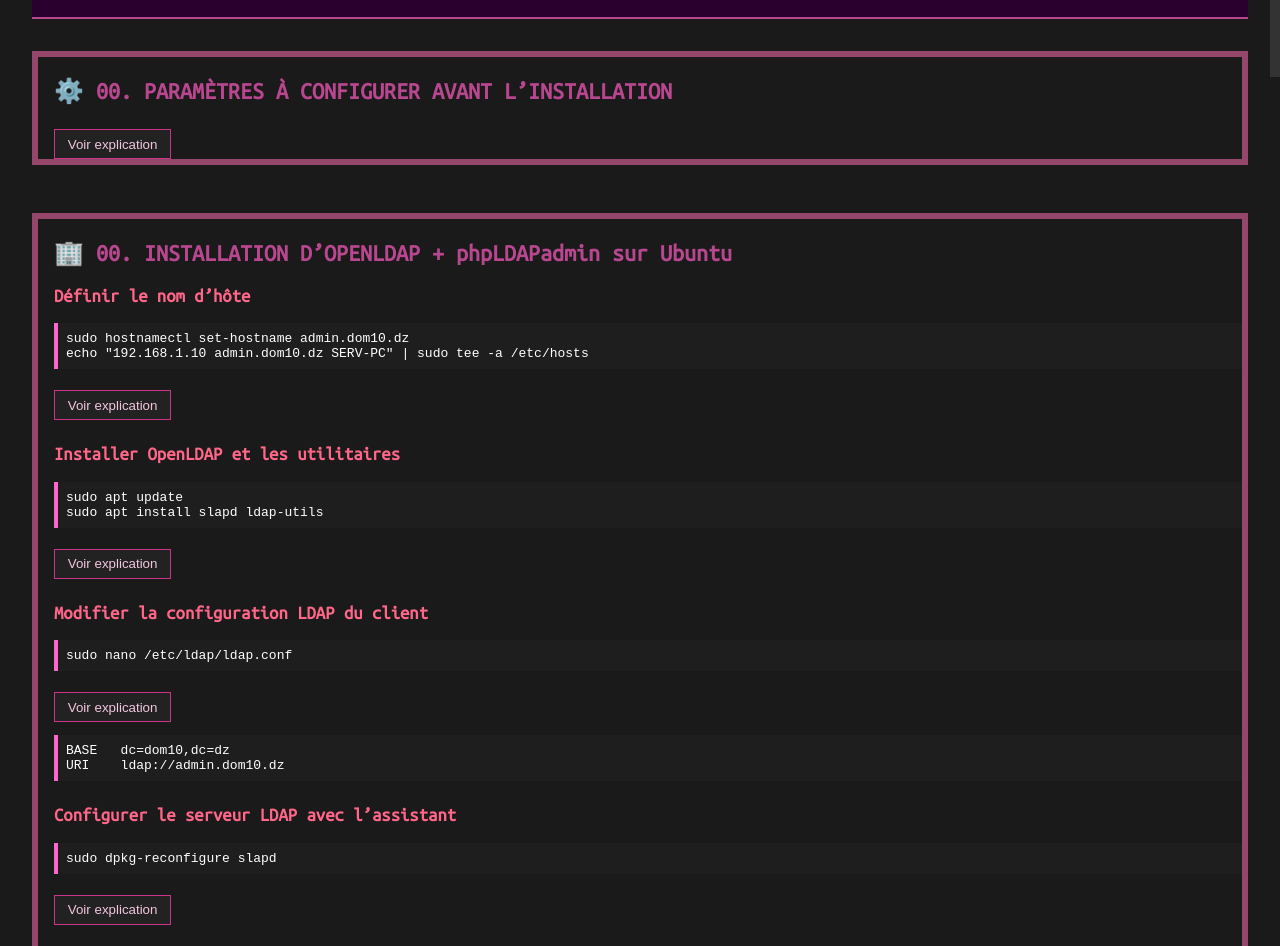
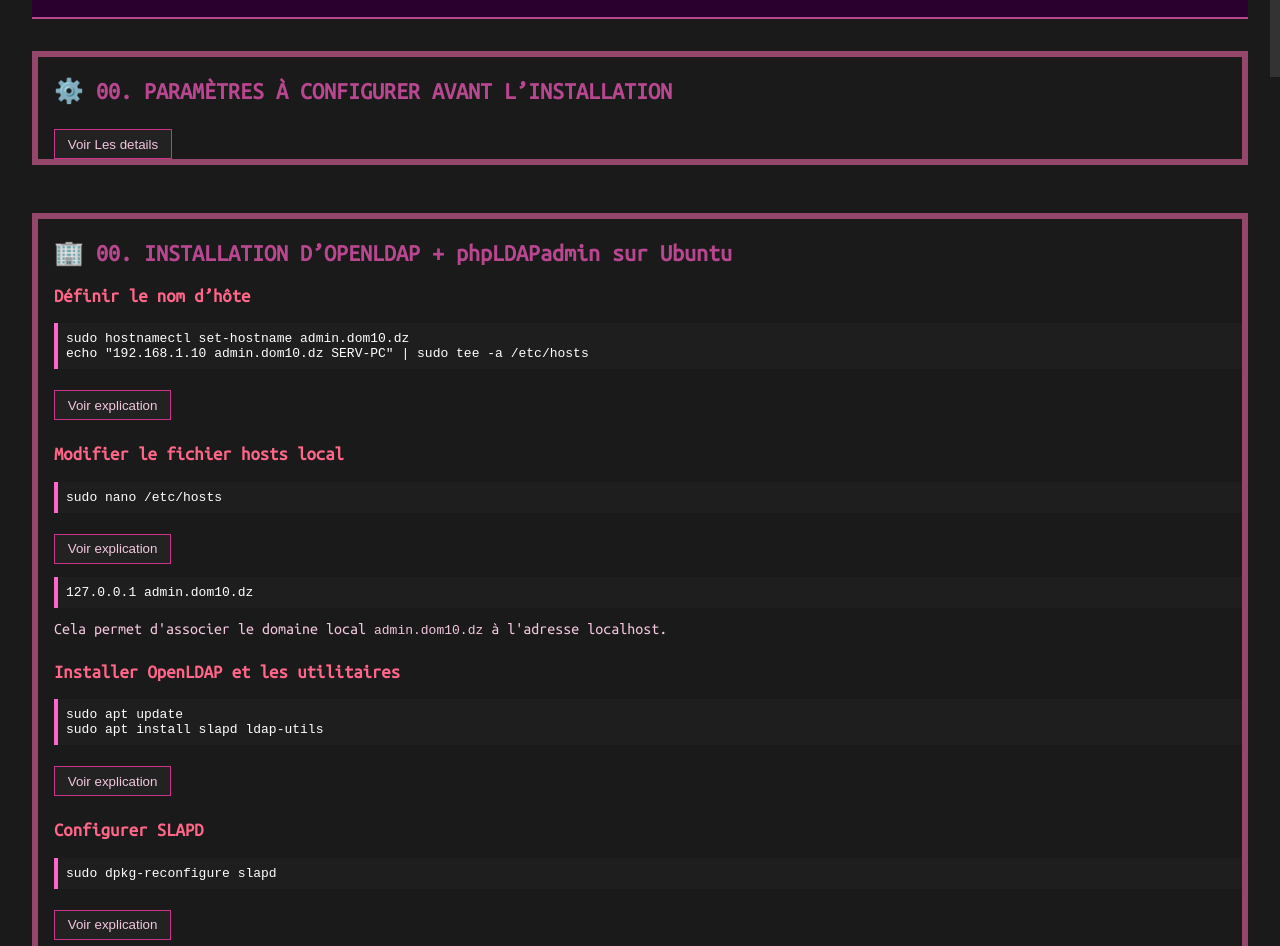
Before and after one commit to tudertshr/LINUX-serv, a plain HTML site: page index.html in a window 1280 px wide. Shown: the part 723-1669 px from the top of the page. Drawn offline with Linux system fonts and the light colour scheme; a web font is replaced by a local one.

Commit message:
Update index.html

```diff
--- a/index.html
+++ b/index.html
@@ -41,10 +41,10 @@
       <th>Accès</th>
     </tr>
     <tr>
-  <td>00</td>
-  <td>INSTALLATION D’OPENLDAP + phpLDAPadmin sur Ubuntu </td>
-  <td><a href="#LDHCP"> 🏢 </a></td>
-</tr>
+      <td>00</td>
+      <td>INSTALLATION D’OPENLDAP + phpLDAPadmin sur Ubuntu </td>
+      <td><a href="#LDHCP"> 🏢 </a></td>
+    </tr>
 
     <tr>
       <td>01</td>
@@ -107,7 +107,7 @@
   <h2>⚙️ 00. PARAMÈTRES À CONFIGURER AVANT L’INSTALLATION</h2>
   <div class="bloc">
 
-    <button class="toggle">Voir explication</button>
+    <button class="toggle">Voir Les details</button>
 
     <div class="desc">
       <ul>
@@ -151,7 +151,7 @@
 
 
 
-<section id="LDHCP">
+<section id="LDHCP" >
   <h2>🏢 00. INSTALLATION D’OPENLDAP + phpLDAPadmin sur Ubuntu</h2>
   <div class="bloc">
 
@@ -163,12 +163,36 @@
       <p class="desc">Définit le nom d’hôte complet du serveur (<code>admin.dom10.dz</code>) et l’ajoute au fichier hosts avec son nom NetBIOS <code>SERV-PC</code>.</p>
     </div>
 
+    <h3>Modifier le fichier hosts local</h3>
+    <div class="cmd">
+      <pre><code>sudo nano /etc/hosts</code></pre>
+      <button class="toggle">Voir explication</button>
+      <p class="desc">Ajoute à la fin du fichier la ligne suivante :
+<pre><code>127.0.0.1 admin.dom10.dz</code></pre>
+Cela permet d'associer le domaine local <code>admin.dom10.dz</code> à l'adresse localhost.</p>
+    </div>
+
     <h3>Installer OpenLDAP et les utilitaires</h3>
     <div class="cmd">
       <pre><code>sudo apt update
 sudo apt install slapd ldap-utils</code></pre>
       <button class="toggle">Voir explication</button>
       <p class="desc">Met à jour les paquets et installe le serveur OpenLDAP (slapd) et les outils LDAP (ldap-utils).</p>
+    </div>
+
+    <h3>Configurer SLAPD</h3>
+    <div class="cmd">
+      <pre><code>sudo dpkg-reconfigure slapd</code></pre>
+      <button class="toggle">Voir explication</button>
+      <p class="desc">Réponds aux questions comme suit :
+        <br>• Omit OpenLDAP server configuration ? → <strong>Non</strong>
+        <br>• DNS domain name : <code>dom10.dz</code>
+        <br>• Organization name : <code>Dom10 Inc.</code>
+        <br>• Administrator password : définis un mot de passe
+        <br>• Database backend : <code>MDB</code>
+        <br>• Do you want the database to be removed when slapd is purged? → <strong>Oui</strong>
+        <br>• Move old database? → <strong>Oui</strong>
+      </p>
     </div>
 
     <h3>Modifier la configuration LDAP du client</h3>
@@ -178,19 +202,6 @@
       <p class="desc">Dans le fichier, décommente et remplace les lignes suivantes :
 <pre><code>BASE   dc=dom10,dc=dz
 URI    ldap://admin.dom10.dz</code></pre></p>
-    </div>
-
-    <h3>Configurer le serveur LDAP avec l’assistant</h3>
-    <div class="cmd">
-      <pre><code>sudo dpkg-reconfigure slapd</code></pre>
-      <button class="toggle">Voir explication</button>
-      <p class="desc">Relance la configuration du serveur :
-        <br>• Nom de domaine DNS : <code>dom10.dz</code>
-        <br>• Organisation : <code>Dom10 Inc.</code>
-        <br>• Base DN générée : <code>dc=dom10,dc=dz</code>
-        <br>• DN admin : <code>cn=admin,dc=dom10,dc=dz</code>
-        <br>• Mot de passe : à définir.
-      </p>
     </div>
 
     <h3>Installer phpLDAPadmin</h3>
@@ -233,6 +244,13 @@
       <p class="desc">Active la config Apache pour phpLDAPadmin et redémarre le serveur web Apache.</p>
     </div>
 
+    <h3>Vérifier le fonctionnement de LDAP</h3>
+    <div class="cmd">
+      <pre><code>ldapsearch -x -H ldap://127.0.0.1 -b dc=dom10,dc=dz</code></pre>
+      <button class="toggle">Voir explication</button>
+      <p class="desc">Cette commande permet de tester que le serveur LDAP fonctionne et que la base <code>dc=dom10,dc=dz</code> répond correctement.</p>
+    </div>
+
     <h3>Accéder à l’interface phpLDAPadmin</h3>
     <div class="cmd">
       <pre><code>http://admin.dom10.dz/phpldapadmin</code></pre>
@@ -245,6 +263,8 @@
 
   </div>
 </section>
+
+
 
 
     <!-- Section 1 - CONFIGURATION RÉSEAU -->
```
